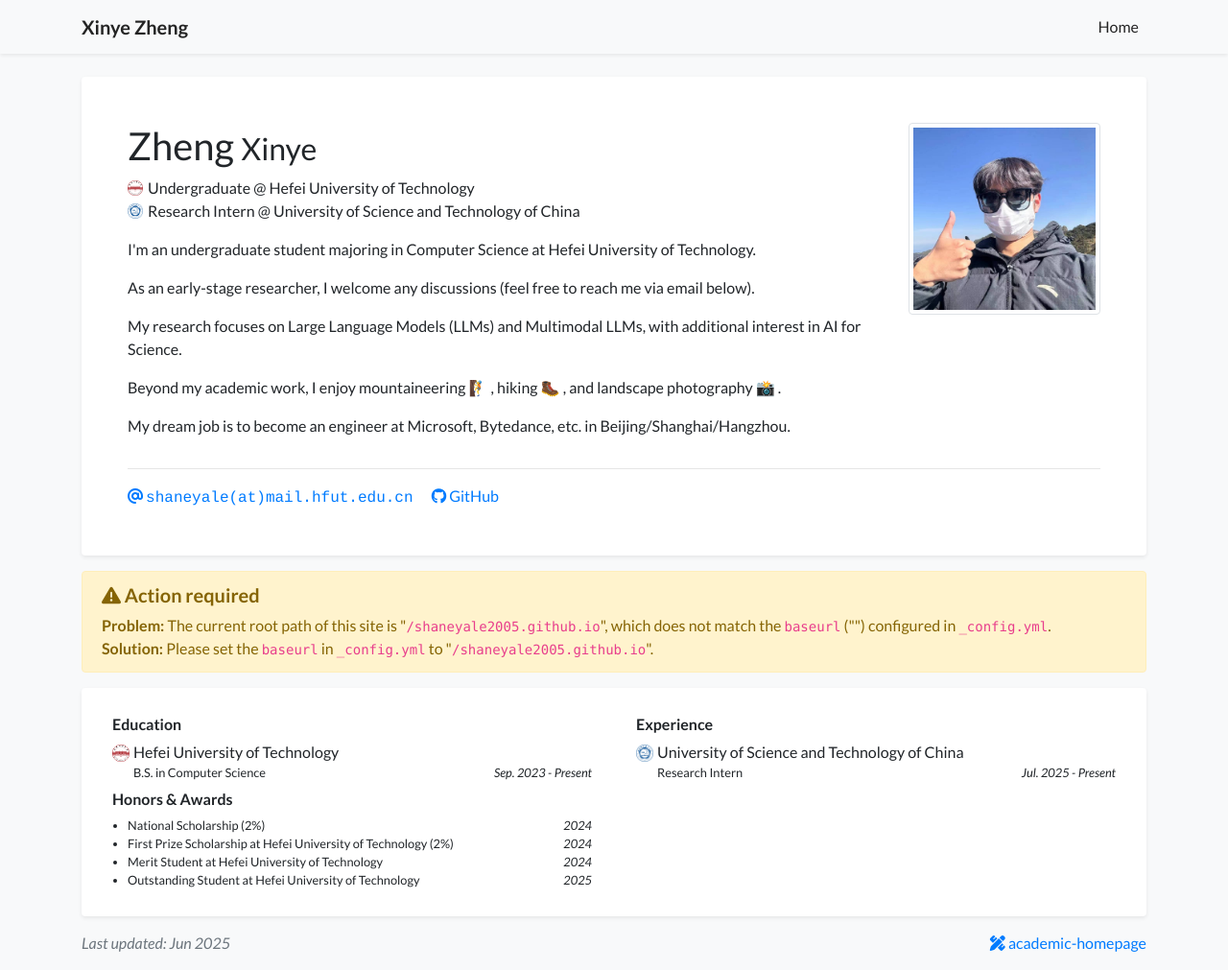
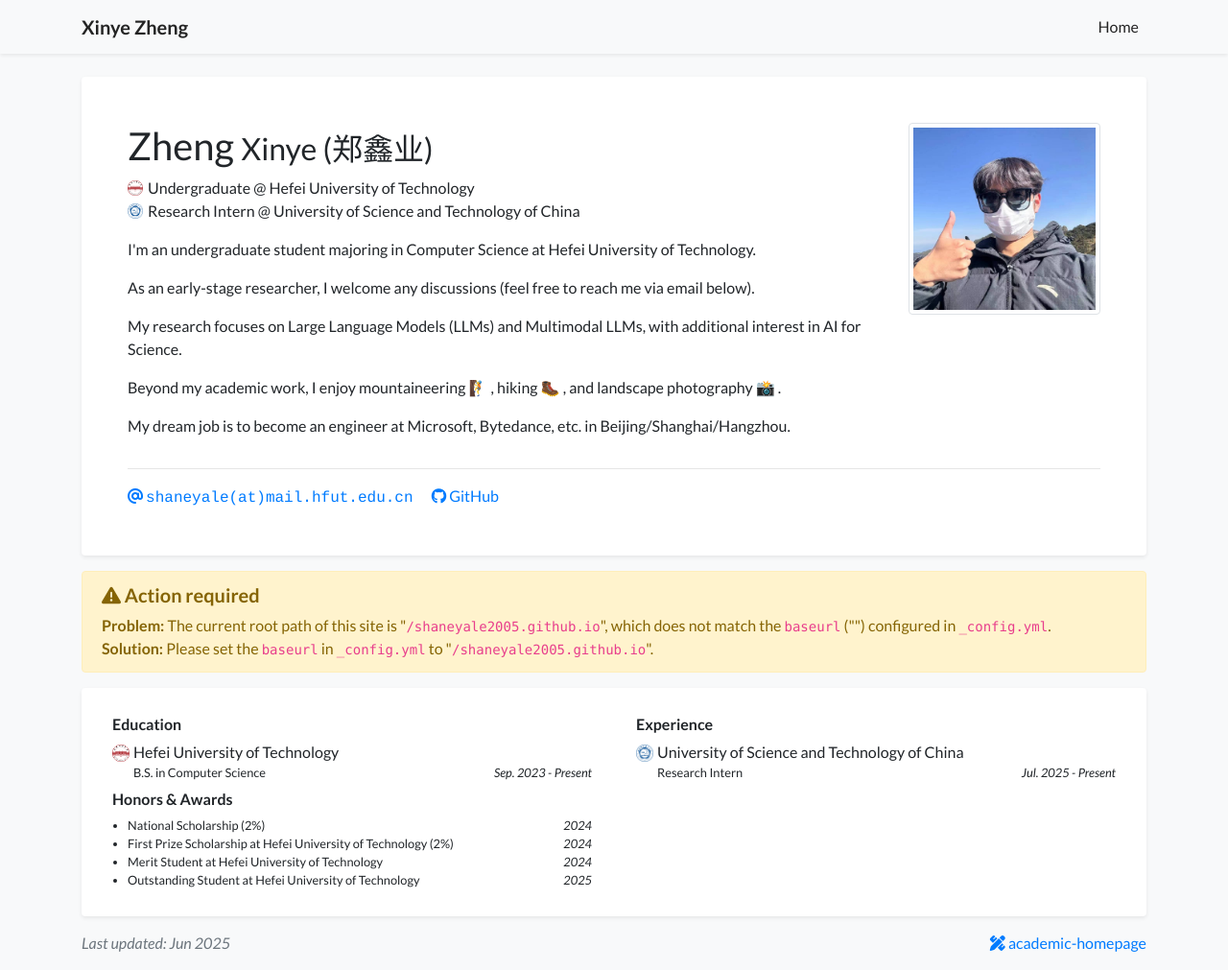
Before and after one commit to shaneyale2005/shaneyale2005.github.io, a Jekyll site: the page built from index.html, in a window 1280 px wide and 1011 px high. Shown: the whole window at 96% size. Built offline with Jekyll 4.4.1, drawn with Linux system fonts in a browser that asks for light colours; nearby versions of some CDN libraries; a style sheet for code colours, icons or effects is not loaded.

Commit message:
修改了profile的信息

```diff
--- a/_data/profile.yml
+++ b/_data/profile.yml
@@ -1,5 +1,5 @@
 primary_name: "Zheng"
-secondary_name: "Xinye"
+secondary_name: "Xinye (郑鑫业)"
 navbar_name: "Xinye Zheng"
 
 positions:
```
